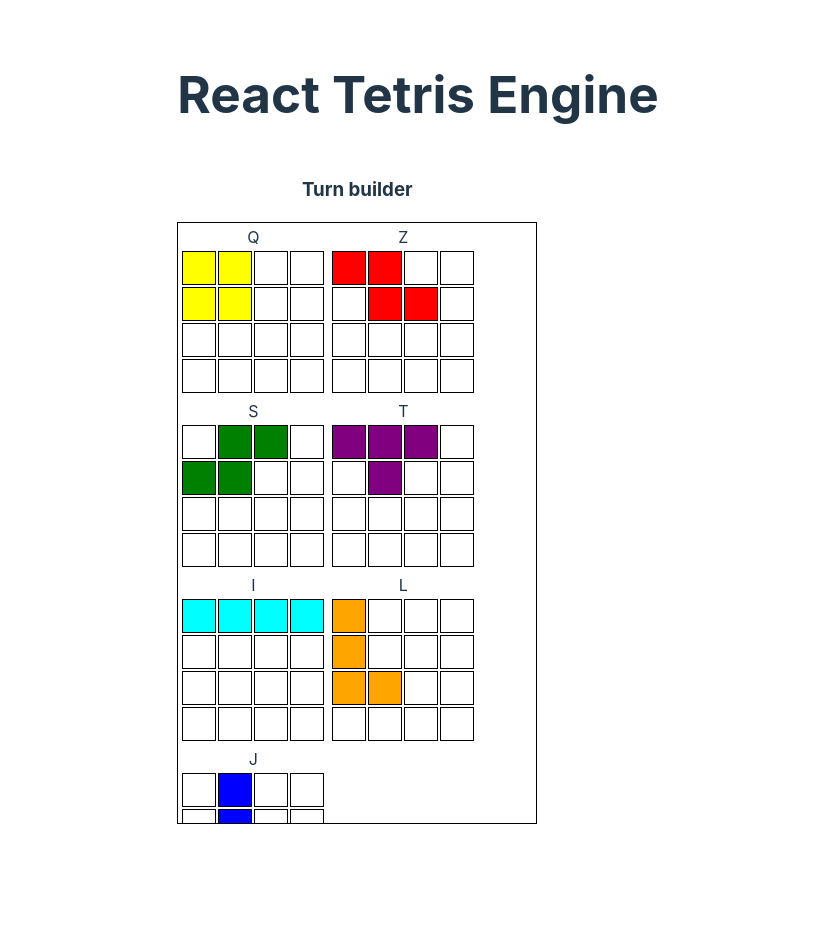
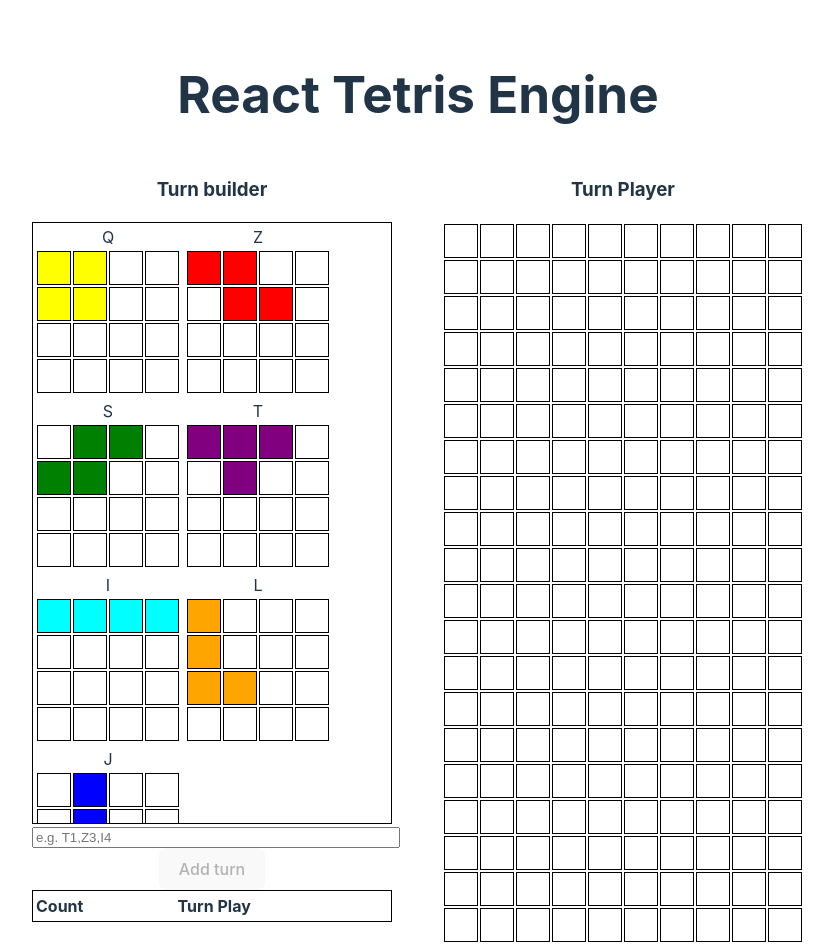
Before and after one commit to hamcrypto/drw-tetris, a React (Vite) app: page / in a window 1280 px wide. Shown: the top 952 px of the page, without its empty margins (222-1055 px from the left). Before the commit the page ends 856 px from the top, so only its background shows below. Built offline with nearby package versions, Linux system fonts and the light colour scheme.

Commit message:
Add turn functionality

```diff
--- a/src/App.tsx
+++ b/src/App.tsx
@@ -1,12 +1,19 @@
 import "./App.css";
+import GridDisplay from "./components/GridDisplay/GridDisplay";
 import TurnBuilder from "./components/TurnBuilder/TurnBuilder";
+import { gridBuilder } from "./utils";
 
 function App() {
+  const initialArray = gridBuilder(10, 20);
   return (
     <>
       <h1>React Tetris Engine</h1>
-      <div style={{ display: "flex" }}>
+      <div style={{ display: "flex", gap: "50px" }}>
         <TurnBuilder />
+        <div>
+          <h3>Turn Player</h3>
+          <GridDisplay gridState={initialArray} />
+        </div>
       </div>
     </>
   );
--- a/src/components/GridDisplay/GridDisplay.tsx
+++ b/src/components/GridDisplay/GridDisplay.tsx
@@ -53,7 +53,12 @@ function GridDisplay({
 }: GridDisplayProps) {
   const { onClick, onMouseOver } = gridOptions;
   return (
-    <table onMouseOver={onMouseOver} onClick={onClick} style={style}>
+    <table
+      onMouseOver={onMouseOver}
+      onClick={onClick}
+      style={style}
+      className="grid-display"
+    >
       <tbody>
         {gridState.map((arrayColumn, rowIndex) => (
           <tr key={rowIndex}>
--- a/src/components/GridDisplay/styles.css
+++ b/src/components/GridDisplay/styles.css
@@ -1,4 +1,4 @@
-td {
+.grid-display td {
   border: 1px solid black;
   width: 30px;
   height: 30px;
--- a/src/components/TurnBuilder/TurnBuilder.tsx
+++ b/src/components/TurnBuilder/TurnBuilder.tsx
@@ -1,12 +1,47 @@
-import { useState } from "react";
+import { FormEvent, useState } from "react";
 import TetronimoSelector from "../TetronimoSelector/TetronimoSelector";
 import { Tetromino } from "../../types";
+
+interface TurnsListTableProps {
+  turnsList: string[];
+}
+
+function TurnsListTable({ turnsList }: TurnsListTableProps) {
+  return (
+    <table
+      style={{ width: "100%", textAlign: "left", border: "1px solid black" }}
+    >
+      <thead>
+        <tr>
+          <th>Count</th>
+          <th>Turn Play</th>
+        </tr>
+      </thead>
+      <tbody>
+        {turnsList.map((currentTurn, count) => (
+          <tr>
+            <td>{count}</td>
+            <td>{currentTurn}</td>
+          </tr>
+        ))}
+      </tbody>
+    </table>
+  );
+}
 
 function TurnBuilder() {
   const [activeTetronimo, setActiveTetronimo] = useState<Tetromino | null>(
     null
   );
-
+  const [turnsList, setTurnsList] = useState<string[]>([]);
+  const [turnInput, setTurnInput] = useState<string>("");
+  function submitTurnAdditionForm(event: FormEvent) {
+    event.preventDefault();
+    if (turnInput) {
+      setTurnsList((prevTurns) => [...prevTurns, turnInput]);
+      setTurnInput("");
+    }
+  }
   return (
     <div>
       <h3>Turn builder</h3>
@@ -16,6 +51,21 @@ function TurnBuilder() {
           setActiveTetronimo={setActiveTetronimo}
         />
       </div>
+      <form>
+        <input
+          type="text"
+          name="turnInput"
+          placeholder={"e.g. T1,Z3,I4"}
+          style={{ width: "100%" }}
+          value={turnInput}
+          onChange={(event) => setTurnInput(event.target.value)}
+        />
+        <button onClick={submitTurnAdditionForm} disabled={!turnInput.length}>
+          Add turn
+        </button>
+      </form>
+
+      <TurnsListTable turnsList={turnsList} />
     </div>
   );
 }
```
